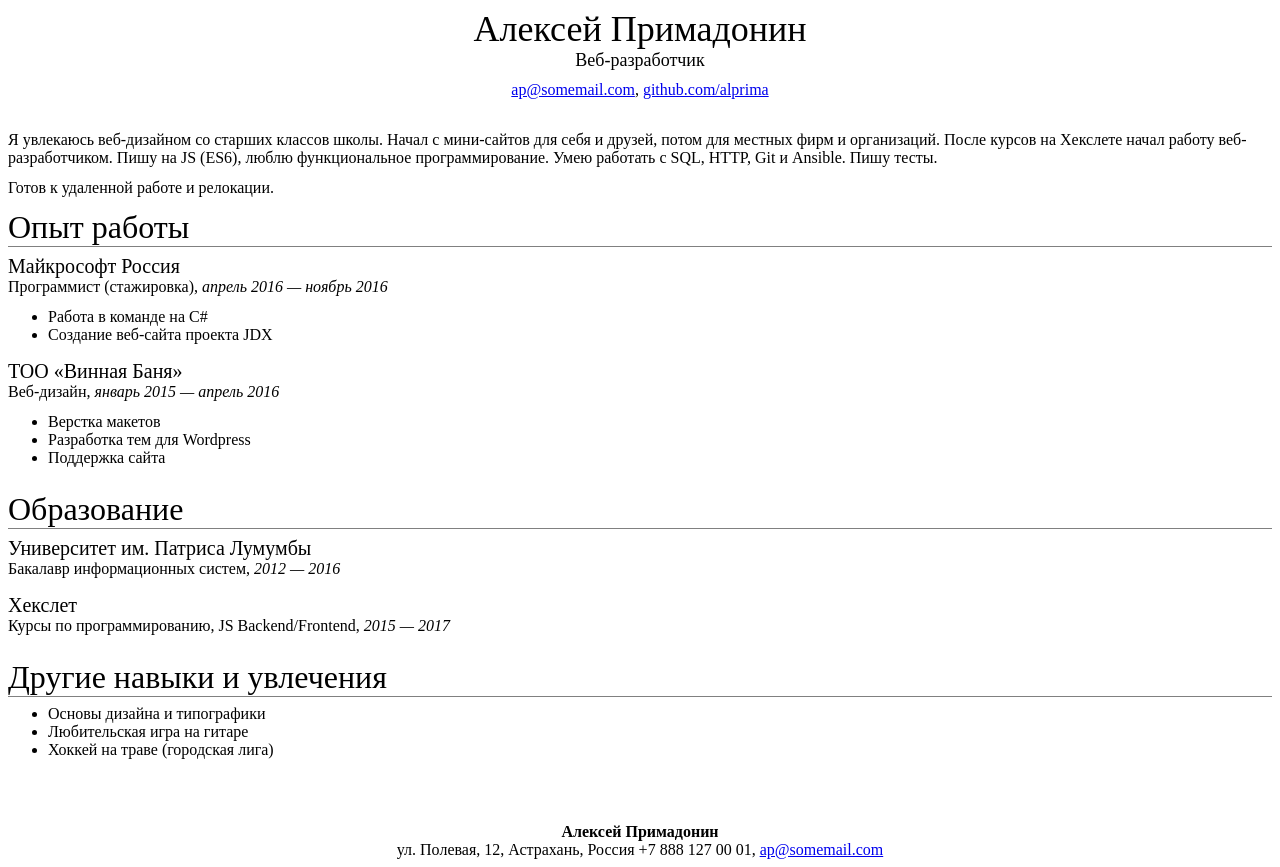
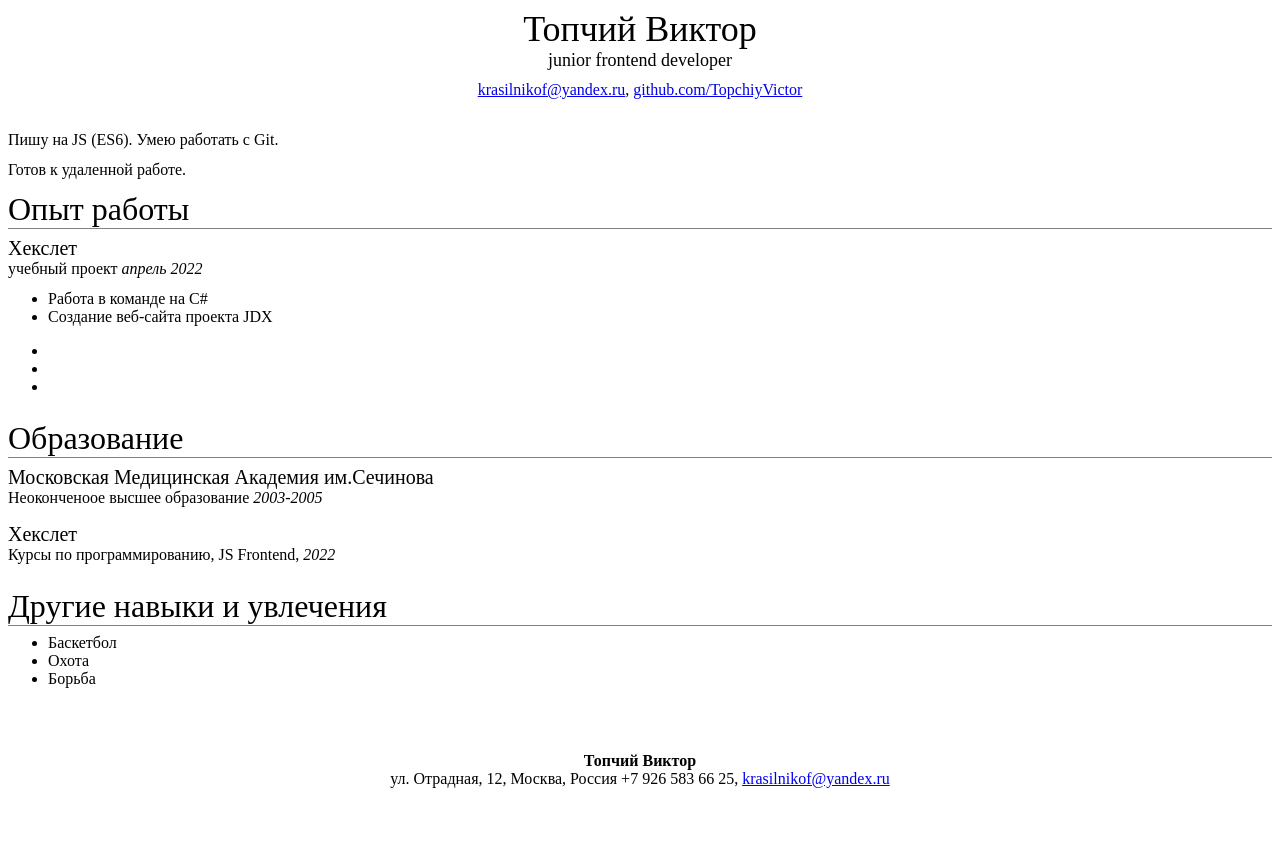
Before and after one commit to TopchiyVictor/TopchiyVictor.github.io, a plain HTML site: page index.html in a window 1280 px wide. After the commit the page ends 800 px from the top, so only its background shows below. Drawn offline with Linux system fonts and the light colour scheme.

Commit message:
fix content in index.html

```diff
--- a/index.html
+++ b/index.html
@@ -9,29 +9,29 @@
 
   <body>
     <div id="header">
-      <h1>Алексей Примадонин</h1>
-      <h2 class="header-title">Веб-разработчик</h2>
+      <h1>Топчий Виктор</h1>
+      <h2 class="header-title">junior frontend developer</h2>
       <p>
-        <a href="mailto:ap@somemail.com">ap@somemail.com</a>,
-        <a href="https://github.com/alprima">github.com/alprima</a>
+        <a href="mailto:krasilnikof@yandex.ru">krasilnikof@yandex.ru</a>,
+        <a href="https://github.com/TopchiyVictor">github.com/TopchiyVictor</a>
       </p>
     </div>
 
     <div id="main">
       <p>
-        Я увлекаюсь веб-дизайном со старших классов школы. Начал с мини-сайтов для себя и друзей, потом для местных фирм и организаций. После курсов на Хекслете начал работу веб-разработчиком. Пишу на JS (ES6), люблю функциональное программирование. Умею работать с SQL, HTTP, Git и Ansible. Пишу тесты.
+        Пишу на JS (ES6). Умею работать c Git.
       </p>
 
       <p>
-        Готов к удаленной работе и релокации.
+        Готов к удаленной работе.
       </p>
 
       <div class="main_section">
         <h2>Опыт работы</h2>
 
         <div class="main_section_item">
-          <h3>Майкрософт Россия</h3>
-          <p>Программист (стажировка), <i>апрель 2016 — ноябрь 2016</i></p>
+          <h3>Хекслет</h3>
+          <p>учебный проект <i>апрель 2022</i></p>
           <ul>
             <li>Работа в команде на C#</li>
             <li>Создание веб-сайта проекта JDX</li>
@@ -39,12 +39,12 @@
         </div>
 
         <div class="main_section_item">
-          <h3>TOO «Винная Баня»</h3>
-          <p>Веб-дизайн, <i>январь 2015 — апрель 2016</i></p>
+          <h3></h3>
+          <p><i></i></p>
           <ul>
-            <li>Верстка макетов</li>
-            <li>Разработка тем для Wordpress</li>
-            <li>Поддержка сайта</li>
+            <li></li>
+            <li></li>
+            <li></li>
           </ul>
         </div>
       </div>
@@ -53,13 +53,13 @@
         <h2>Образование</h2>
 
         <div class="main_section_item">
-          <h3>Университет им. Патриса Лумумбы</h3>
-          <p>Бакалавр информационных систем, <i>2012 —  2016</i></p>
+          <h3>Московская Медицинская Академия им.Сечинова</h3>
+          <p>Неоконченоое высшее образование <i>2003-2005</i></p>
         </div>
 
         <div class="main_section_item">
           <h3>Хекслет</h3>
-          <p>Курсы по программированию, JS Backend/Frontend, <i>2015 — 2017</i></p>
+          <p>Курсы по программированию, JS Frontend, <i>2022</i></p>
         </div>
       </div>
 
@@ -68,9 +68,9 @@
 
         <div class="main_section_item">
           <ul>
-            <li>Основы дизайна и типографики</li>
-            <li>Любительская игра на гитаре</li>
-            <li>Хоккей на траве (городская лига)</li>
+            <li>Баскетбол</li>
+            <li>Охота</li>
+            <li>Борьба</li>
           </ul>
         </div>
       </div>
@@ -78,9 +78,9 @@
     </div>
 
     <div id="footer">
-      <strong>Алексей Примадонин</strong>
+      <strong>Топчий Виктор</strong>
       <br/>
-      ул. Полевая, 12, Астрахань, Россия +7 888 127 00 01, <a href="mailto:ap@somemail.com">ap@somemail.com</a>
+      ул. Отрадная, 12, Москва, Россия +7 926 583 66 25, <a href="mailto:krasilnikof@yandex.ru">krasilnikof@yandex.ru</a>
     </div>
 
   </body>
```
